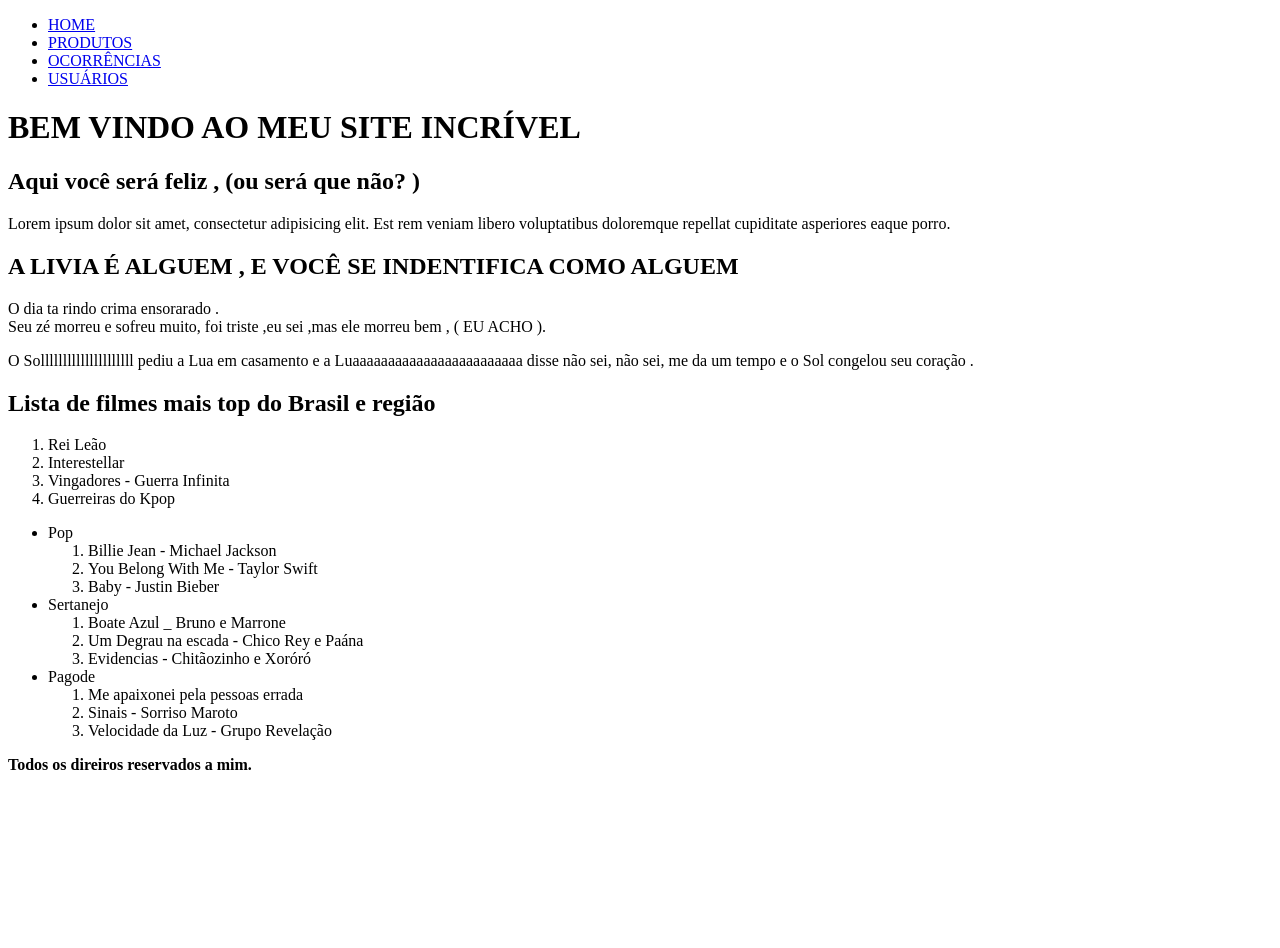
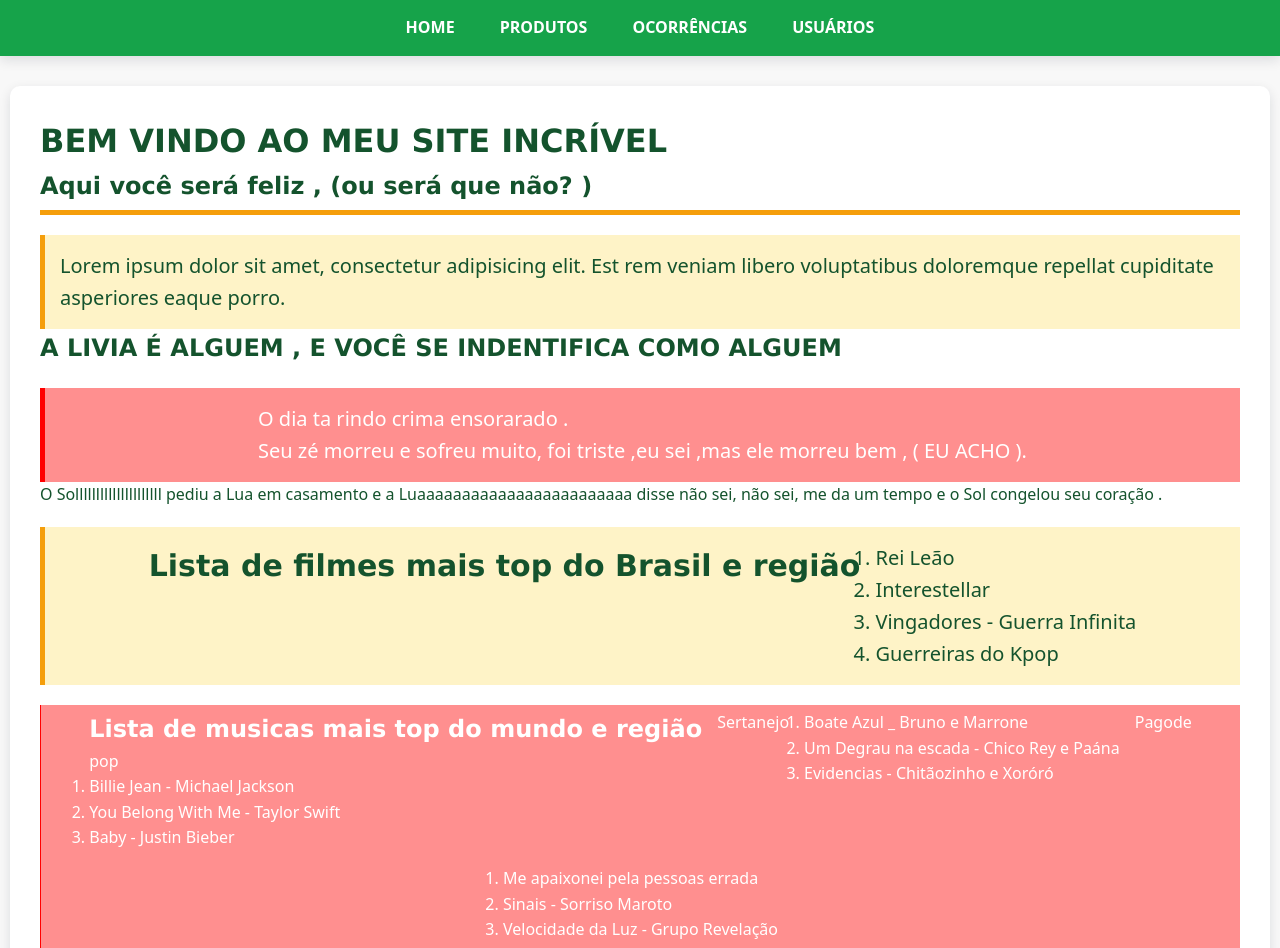
Before and after one commit to LiviaSLS/TREINAMENTO-CS-26-VITORIA, a plain HTML site: page AULAS/views/index.html in a window 1280 px wide. Shown: the top 948 px of the page. Before the commit the page ends 800 px from the top, so only its background shows below. Drawn offline with Linux system fonts and the light colour scheme.

Commit message:
iniciando CSS

```diff
--- /dev/null
+++ b/AULAS/css/style.css
@@ -0,0 +1,257 @@
+/* CSS
+
+seletor {
+    propiedade : valor
+}
+
+*/
+
+
+/* VARIÁVEIS DE DESIGN SYSTEM */
+:root{
+    /* familia de fontes  */
+    --fonte-principal: "Segoe UI ", sans-serif;
+    --fonte-titulos : Verdana , serif ;
+
+     /*paleta de cores  */
+    --cor-primaria: #16a34a;
+    --cor-primaria-escura: #075d27;
+    --cor-secundaria: #f59e0b;
+    --cor-fundo: #f8f8f8;
+    --cor-superficie: #ffffff;
+    --cor-texto: #14532d;
+    --cor-texto-claro: #ffffff;
+    --cor-borda: #65f497;
+    --cor-destaque: #fef3c7;
+    --cor-perigo: #ff0000;
+    --cor-fundo-perigo: #ff8f8f;
+
+    /* Medidas reutilizáveis para espaçamento, bordas e sombras. */
+    --espaco-pequeno: 5px;
+    --espaco-medio: 15px;
+    --espaco-grande: 30px;
+    --borda-arredondada: 10px;
+    --sombra: 0 4px 12px rgb(15 23 42 / 12%);
+    --largura-conteudo: 1200px;
+}
+
+
+
+/* SELECIONAR TODOS OS ELEMENTOS E ZERAR AS PROPRIEDADES  */
+*{
+    /* margin - espaço do elemento para fora  */
+    margin: 0;
+    /* padding - espaço do movimento para dentro  */
+    padding: 0;
+}
+
+/* ESTILIZAÇÃO POR TAG  */
+body{
+    /* background-color troca a cor de fundo  */
+    background-color: var(--cor-fundo);
+    /* color = troca a cor do texto  */
+    color:var(--cor-texto);
+    /* font-family troca a fonte */
+    font-family: var(--fonte-principal);
+
+    min-height : 100vh;
+    display: flex ;
+    flex-direction : column;
+    line-height: 1.6;
+
+}
+
+header {
+    background-color: var(--cor-primaria);
+    /* controla a sombra do objeto  */
+    box-shadow: var(--sombra);
+}
+
+main{
+    /* width - largura do elemento  */
+    width: 100%;
+    max-width: 1200px;
+
+    /* margin: vertical horizontal  */
+    margin: var(--espaco-grande) auto;
+
+    background-color: var(--cor-superficie);
+    padding: var(--espaco-grande);
+
+
+    /* controla a curva da borda  */
+    border-radius: var(--borda-arredondada);
+    box-shadow: var(--sombra);
+}
+
+footer{
+    background-color: var(--cor-texto);
+    color: var(--cor-texto-claro );
+    padding : var(--espaco-medio);
+    /* alinha o texto ao centro  */
+    text-align : center;
+
+}
+
+
+/* estilização via ID  */
+#titul-principal {
+color: var(--cor-primaria);
+text-align: center ;
+
+}
+/* estilização por class */
+.subtitulo{
+    /* bottom - parte de baixo do elemento  */
+    border-bottom: 5px solid var(--cor-secundaria);
+    padding-bottom: var(--espaco-pequeno);
+}
+
+.botao{
+    background-color: var(--cor-primaria);
+    color: var(--cor-texto-claro);
+    border :0;
+    border-radius: var(--borda-arredondada);
+    padding: 10px 20px;
+    font-family: var(--fonte-principal);
+    /*tamanho da fonte  */
+    font-size :15px;
+    /* espessura da fonte  */
+    font-weight: bolder;
+    /* trocar o mouse  */
+    cursor:pointer;
+}
+
+/* hover - quando eu passar em cima do elemento  */
+.botao:hover{
+background-color: var(--cor-primaria-escura);
+
+}
+
+/* ESTILIZAÇÃO DA NAVEGAÇÃO  */
+
+nav {
+    width : 100%;
+    max-width: var(--largura-conteudo);
+    /* centraliza o menu no meio  */
+    margin-right: auto;
+    margin-left: auto;
+
+}
+
+/* seleciona o filho  */
+nav ul{
+    /* retirei as bolinhas  */
+    list-style: none;
+
+    /*display flex - faz os elementos se adptarem   */
+    display: flex;
+    /* gap - dá um espaço entre os elementos  */
+    gap: var(--espaco-medio) ;
+
+    /* justify-content - alinha os itens do flex  */
+    justify-content: center;
+
+    /* se não tiver espaço na linha , ele vai pra baixo  */
+    flex-wrap: wrap ;
+}
+
+/* estilizando as opções do menu  */
+nav a {
+    color : var(--cor-texto-claro);
+    font-weight: 700;
+    /*tira a estilização do texto   */
+    text-decoration: none;
+    display: block;
+    padding: var(--espaco-medio);
+}
+
+/* quando passa o mouse em cima das opções */
+nav a:hover {
+    background-color: var(--cor-primaria-escura);
+    border-radius: var(--borda-arredondada);
+
+}
+
+/* SELECIONAR VÁRIOS ELEMENTOS AO MESMO TEMPO  */
+h1, h2, h3 {
+    font-family: var(--fonte-titulos);
+
+}
+
+/* estilizar a home  */
+#texto-destaque{
+    background-color: var(--cor-destaque) ;
+    padding: var(--espaco-medio);
+    font-size:20px;
+    border-left:5px solid var(--cor-secundaria);
+    margin-top: 20px;
+}
+#texto-perigo{
+    background-color: var(--cor-fundo-perigo) ;
+    padding: var(--espaco-medio);
+    font-size:20px;
+    border-left: 5px solid var(--cor-perigo);
+    margin-top: 20px;
+    color: var(--cor-texto-claro);
+
+    /* retirei as bolinhas  */
+    list-style: none;
+
+    /*display flex - faz os elementos se adptarem   */
+    display: flex;
+    /* gap - dá um espaço entre os elementos  */
+    gap: var(--espaco-medio) ;
+
+    /* justify-content - alinha os itens do flex  */
+    justify-content: center;
+
+    /* se não tiver espaço na linha , ele vai pra baixo  */
+    flex-wrap: wrap ;
+}
+
+#lista-filme {
+    background-color: var(--cor-destaque) ;
+    padding: var(--espaco-medio);
+    font-size:20px;
+    border-left:5px solid var(--cor-secundaria);
+    margin-top: 20px;
+
+     /* retirei as bolinhas  */
+    list-style: none;
+
+    /*display flex - faz os elementos se adptarem   */
+    display: flex;
+    /* gap - dá um espaço entre os elementos  */
+    gap: var(--espaco-medio) ;
+
+    /* justify-content - alinha os itens do flex  */
+    justify-content: center;
+
+    /* se não tiver espaço na linha , ele vai pra baixo  */
+    flex-wrap: wrap ;
+}
+
+#lista-musica {
+
+      background-color: var(--cor-fundo-perigo) ;
+    padding: var(--espaco-pequeno);
+    font-family:20px;
+    border-left: 1px solid var(--cor-perigo);
+    margin-top: 20px;
+    color: var(--cor-texto-claro);
+
+    /* retirei as bolinhas  */
+    list-style: none;
+
+    /*display flex - faz os elementos se adptarem   */
+    display: flex;
+    /* gap - dá um espaço entre os elementos  */
+    gap: var(--espaco-medio) ;
+
+    /* justify-content - alinha os itens do flex  */
+    justify-content: center;
+
+    /* se não tiver espaço na linha , ele vai pra baixo  */
+    flex-wrap: wrap ;
+}
--- a/AULAS/views/index.html
+++ b/AULAS/views/index.html
@@ -11,6 +11,8 @@
         <meta name="viewport" content="width=device-width, initial-scale=1.0">
         <!-- DEFINE O TÍTULO DA PÁGINA -->
         <title>HOME</title>
+        <!-- impostação do css -->
+             <link rel= "stylesheet " href ="../css/style.css">
     </head>
     <!-- CONTEÚDO DA PÁGINA -->
     <body>
@@ -40,20 +42,21 @@
                     </li>
                 </ul>
              </nav>
+
         </header>
         <!-- CONTEÚDO PRINCIPAL -->
         <main>
             <!-- FAMÍLIA H - TÍTULOS -->
-           <h1> BEM VINDO AO MEU SITE INCRÍVEL </h1>
-           <h2> Aqui você será feliz , (ou será que não? ) </h2>
+           <h1 id ="titulo-principal"> BEM VINDO AO MEU SITE INCRÍVEL </h1>
+           <h2 class ="subtitulo"> Aqui você será feliz , (ou será que não? ) </h2>
 
            <!-- TAG PARA TEXTO  -->
-          <P> Lorem ipsum dolor sit amet, consectetur adipisicing elit. Est rem veniam libero voluptatibus doloremque repellat cupiditate asperiores eaque porro. </P>
+          <P id="texto-destaque"> Lorem ipsum dolor sit amet, consectetur adipisicing elit. Est rem veniam libero voluptatibus doloremque repellat cupiditate asperiores eaque porro. </P>
 
           <!-- FAÇA UM NOVO TÍTULO E PARÁGRAFO -->
-           <h2>A LIVIA É ALGUEM , E VOCÊ SE INDENTIFICA COMO ALGUEM </h2>
+           <h2 >A LIVIA É ALGUEM , E VOCÊ SE INDENTIFICA COMO ALGUEM </h2>
 
-           <text> O  dia ta rindo crima ensorarado .
+           <p  id="texto-perigo"> O  dia ta rindo crima ensorarado .
             <br>
             Seu zé morreu e sofreu muito, foi triste ,eu sei ,mas ele morreu bem , ( EU ACHO ). </text>
 
@@ -66,23 +69,25 @@
             <p>O Solllllllllllllllllllll pediu a Lua em casamento e a Luaaaaaaaaaaaaaaaaaaaaaaaa disse não sei, não sei, me da um tempo e o Sol congelou seu coração .
            </P>
 
+           <div id="lista-filme">
            <!-- LISTA DE FILMES TOP  -->
-            <h2>Lista de filmes mais top do Brasil e região </h2>
+            <h2 >Lista de filmes mais top do Brasil e região </h2>
             <!-- LISTA ORDENADA  -->
-             <ol>
+             <ol >
                  <li> Rei Leão </li>
                  <li> Interestellar  </li>
                  <li> Vingadores - Guerra Infinita  </li>
                  <li> Guerreiras do Kpop</li>
             </ol>
-
+</div>
             <!--LISTA DE MUSICAS  -->
 
-            <ul>
+            <ul id="lista-musica">
                 <!-- GENERO 1  -->
             <li>
-                Pop
-                <ol>
+                <h2>Lista de musicas mais top do mundo e região </h2>
+                pop
+                <ol >
                     <li>Billie Jean - Michael Jackson</li>
                     <li>You Belong With Me - Taylor Swift</li>
                     <li>Baby - Justin Bieber</li>
```
Also changed, not shown: AULAS/views/ocorrencia.html (+7 -4 lines), AULAS/views/produtos.html (+14 -11 lines), AULAS/views/usuarios.html (+6 -3 lines).
